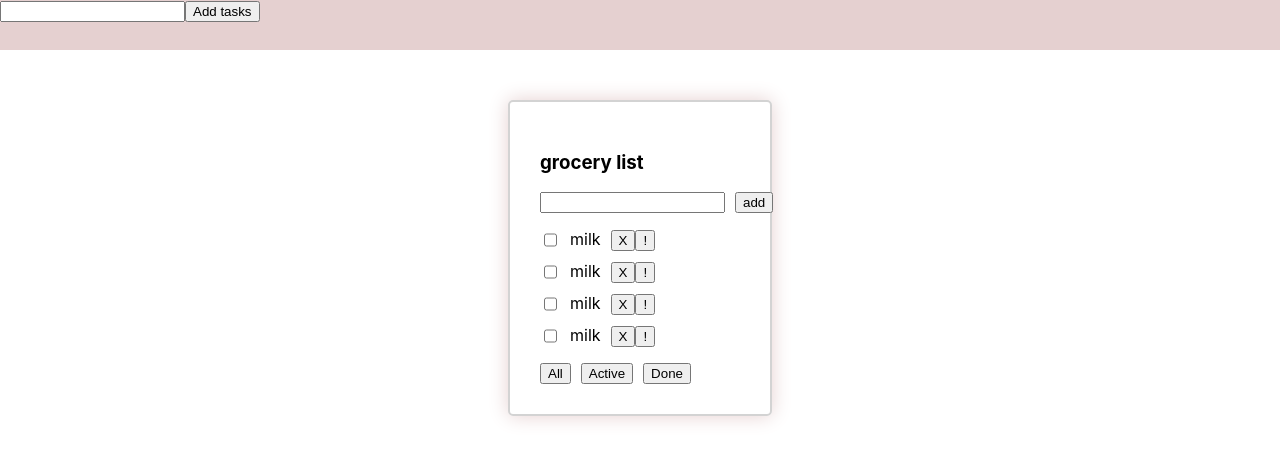
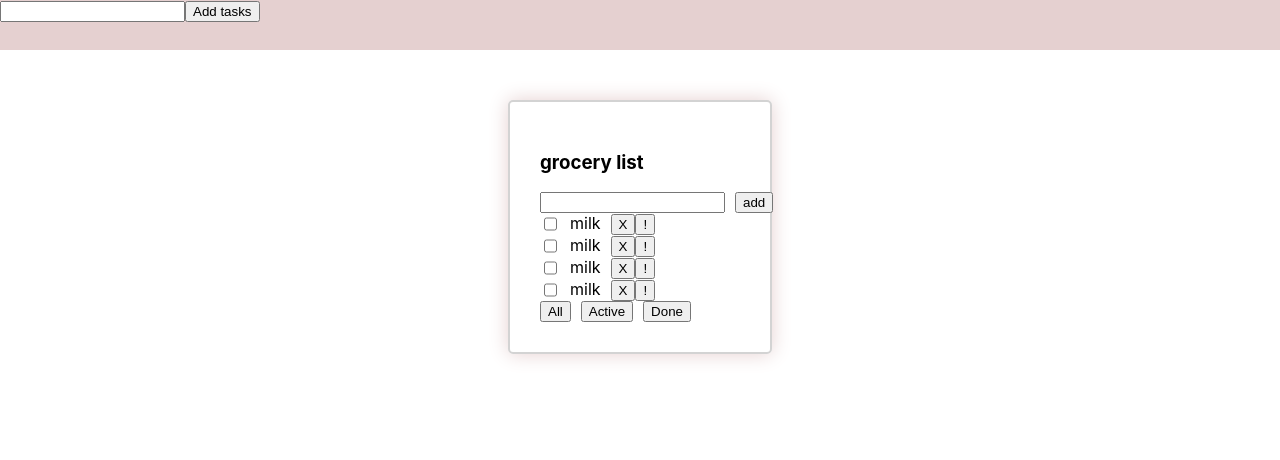
Before and after one commit to volhaf/todolist_01, a React (Create React App) app: page / in a window 1280 px wide. Shown: the top 460 px of the page. Built offline with nearby package versions, Linux system fonts and the light colour scheme.

Commit message:
tasksElements

```diff
--- a/src/components/TodoList.tsx
+++ b/src/components/TodoList.tsx
@@ -14,36 +14,39 @@ type TodolistPropsType = {
 
 
 export function TodoList({title, tasks, removeTask, activeTask, changeFilter, filter, addTask}: TodolistPropsType) {
+
+    const tasksElements: Array<JSX.Element> | JSX.Element = tasks.length !== 0
+        ? tasks.map((t: TaskType)=> {
+            return (
+                <li key={t.id}>
+                    <input
+                        type='checkbox'
+                        checked={t.isDone}
+                    />
+                    <span>{t.title}</span>
+                    <div>
+                        <Button title={'X'} onClick={()=>removeTask(t.id)}/>
+                        <Button title={'!'} onClick={()=>activeTask(t.id)}/>
+                    </div>
+                </li>
+            )
+        }) : <p>no task</p>
+
+
+
+
     return (
+
         <div className="todolist">
             <h3>{title}</h3>
             <div className={'input_conteiner'}>
                 <input/>
                 <Button title={'add'} onClick={addTask} />
             </div>
-            {tasks.length === 0 ? (
-                <p>no tasks</p>
-            ) : (
-                <ul>
-                    {tasks.map(t => {
-                        return (
-                            <li key={t.id}>
-                                <input
-                                    type='checkbox'
-                                    checked={t.isDone}
-                                />
-                                <span>{t.title}</span>
-                                <div>
-                                    <Button title={'X'} onClick={()=>removeTask(t.id)}/>
-                                    <Button title={'!'} onClick={()=>activeTask(t.id)}/>
-                                </div>
 
-                            </li>
-                        )
-                    })}
-                </ul>
-            )
-            }
+
+            {tasksElements}
+
 <div className={'button_conteiner'}>
     <Button title={'All'} onClick={()=>changeFilter('all')} />
     <Button title={'Active'} onClick={()=>changeFilter('active')} />
```
